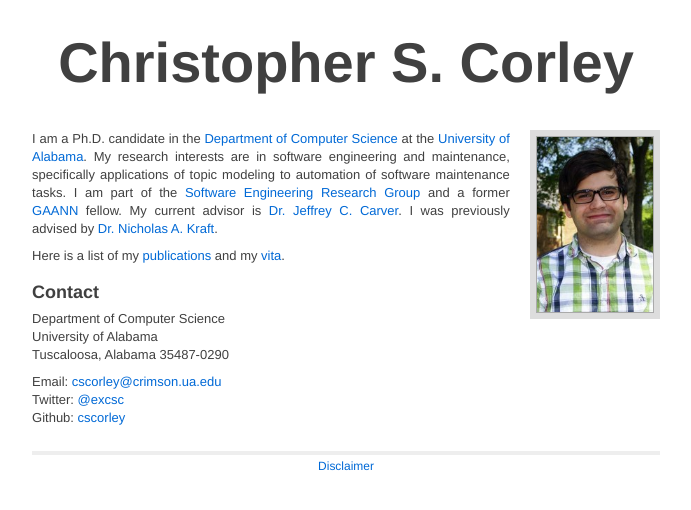
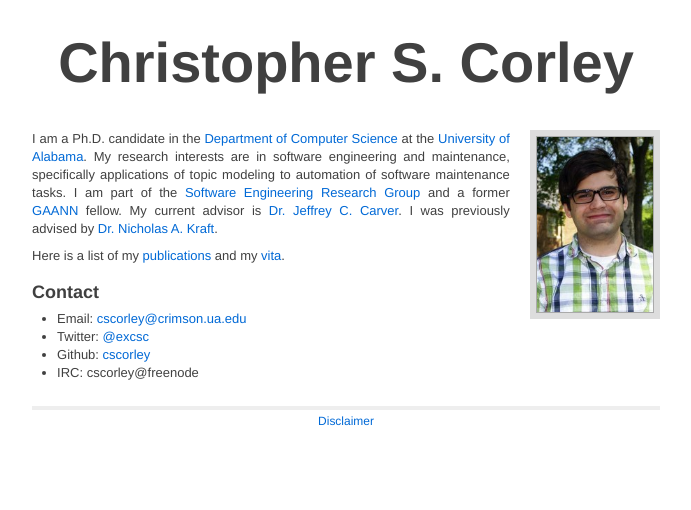
Before and after one commit to cscorley/cscorley.github.io, a Jekyll site: the page built from index.md, in a window 1280 px wide. Shown: the top 510 px of the page, without its empty margins (294-985 px from the left). Built offline with Jekyll 4.4.1, drawn with Linux system fonts in a browser that asks for light colours; Markdown is read by kramdown in place of the engine named in the settings.

```diff
--- a/index.md
+++ b/index.md
@@ -22,12 +22,9 @@ Here is a list of my [publications](/publications)
 and my [vita](/pdfs/cscorley_cv.pdf).
 
 
-Contact
--------
-Department of Computer Science<br />
-University of Alabama<br />
-Tuscaloosa, Alabama 35487-0290<br />
+## Contact
 
-Email: <span class="mail">[cscorley@crimson.ua.edu](mailto:cscorley@crimson.ua.edu)</span><br />
-Twitter: [@excsc](http://twitter.com/excsc)<br />
-Github: [cscorley](http://github.com/cscorley)
+- Email: <span class="mail">[cscorley@crimson.ua.edu](mailto:cscorley@crimson.ua.edu)</span>
+- Twitter: [@excsc](http://twitter.com/excsc)
+- Github: [cscorley](http://github.com/cscorley)
+- IRC: cscorley@freenode
```
